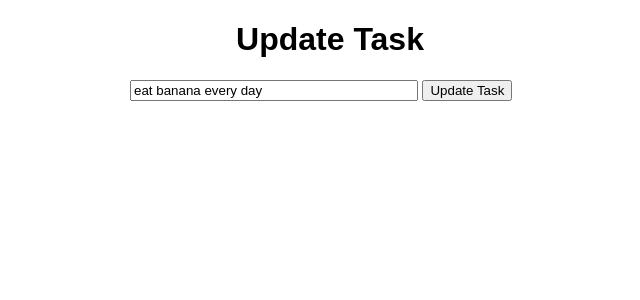
After one commit to calfun021/task_todo, a Flask app: page /update/1 in a window 1280 px wide. The commit adds this page. Shown: the top 300 px of the page, without its empty margins (310-950 px from the left). Run offline with Flask 2, Linux system fonts and the light colour scheme; data comes from the database, SQL or seed files in the repository; both versions use the stored data as it was after the commit.

Commit message:
delete & update

```diff
--- a/app.py
+++ b/app.py
@@ -1,4 +1,4 @@
-from flask import Flask, render_template, request
+from flask import Flask, render_template, request, redirect
 from flask_sqlalchemy import SQLAlchemy
 from datetime import datetime
 
@@ -19,7 +19,7 @@ class Todo(db.Model):
 def index():
   if request.method == 'POST':
     task_content = request.form['content']
-    new_task = Todo(content-task_content)
+    new_task = Todo(content=task_content)
 
     try:
         db.session.add(new_task)
@@ -29,7 +29,34 @@ def index():
         return 'There was an issue adding your task'
 
   else:
-    return render_template('index.html')
+    tasks = Todo.query.order_by(Todo.date_created).all()
+    return render_template('index.html', tasks=tasks)
+
+@app.route('/delete/<int:id>')
+def delete(id):
+    task_to_delete = Todo.query.get_or_404(id)
+
+    try:
+        db.session.delete(task_to_delete)
+        db.session.commit()
+        return redirect('/')
+    except:
+        return 'There was an issue deleting that task'
+
+@app.route('/update/<int:id>', methods=['GET', 'POST'])
+def update(id):
+    task = Todo.query.get_or_404(id)
+
+    if request.method == 'POST':
+        task.content = request.form['content']
+
+        try:
+            db.session.commit()
+            return redirect('/')
+        except:
+            return 'There was an issue updating your task'
+    else:
+        return render_template('update.html', task=task)
 
 if __name__ == "__main__":
   app.run(debug=True)
--- a/static/css/main.css
+++ b/static/css/main.css
@@ -1,4 +1,38 @@
-body {
-  margin: 1;
+body,
+html {
+  margin: 0;
   font-family: sans-serif;
 }
+
+.content {
+  margin: 0 auto;
+  width: 400px;
+}
+
+table,
+td,
+th {
+  border: 1px solid #aaa;
+}
+
+table {
+  border-collapse: collapse;
+  width: 100%;
+}
+
+th {
+  height: 30px;
+}
+
+td {
+  text-align: center;
+  padding: 5px;
+}
+
+.form {
+  margin-top: 20px;
+}
+
+#content {
+  width: 70%;
+}
--- a/templates/base.html
+++ b/templates/base.html
@@ -1,5 +1,5 @@
 <!DOCTYPE html>
-<html>
+<html lang="en">
     <head>
         <meta charset="utf-8">
         <meta name="viewport" content="width=device-width, initial-scale=1">
--- /dev/null
+++ b/templates/update.html
@@ -0,0 +1,18 @@
+{% extends 'base.html' %}
+
+{% block head %}
+<title>Task Master</title>
+{% endblock %}
+
+{% block body %}
+<div class="content">
+    <h1 style="text-align: center;">Update Task</h1>
+
+    <div class="form">
+        <form action="/update/{{task.id}}" method="POST">
+            <input type="text" name="content" id="content" value="{{task.content}}">
+            <input type="submit" value="Update Task">
+        </form>
+    </div>
+</div>
+{% endblock %}
```
Also changed, not shown: templates/index.html (+15 -9 lines), test.db. Lines whose indentation alone changed are shown as unchanged.
